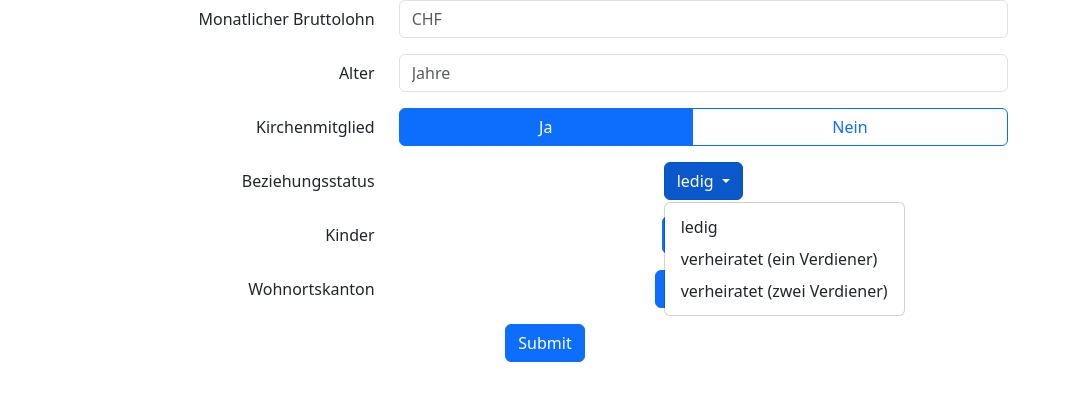
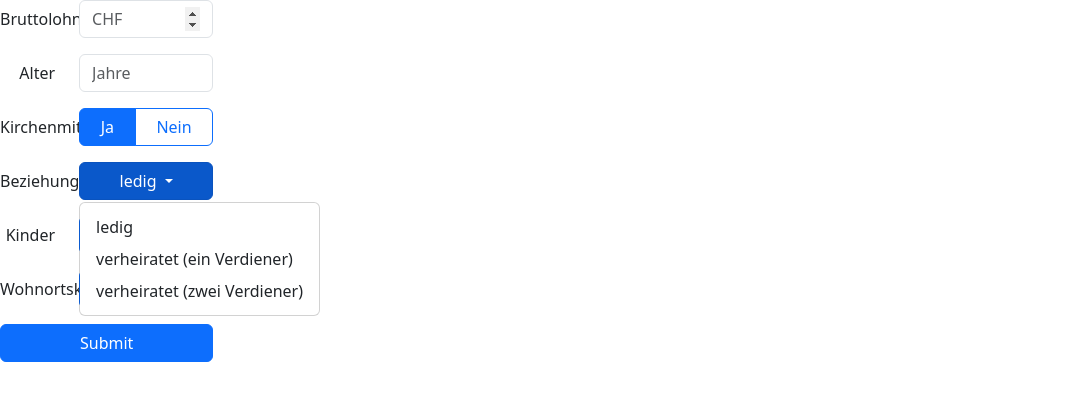
Before and after one commit to mton2/schweizer-frank, an Angular app: page / in a window 1280 px wide. Both pictures are taken after a click on the button "ledig". Shown: the top 400 px of the page, without its empty margins (0-1071 px from the left). Built offline with nearby package versions, Linux system fonts and the light colour scheme.

Commit message:
Make form appearance nicer

```diff
--- a/src/app/app.html
+++ b/src/app/app.html
@@ -1,18 +1,16 @@
-<div class="container text-center">
-  <div class="row">
-    <div class="col-10">
+<div class="col-12 col-md-6 col-lg-2">
   <form>
 
     <!-- Monthly salary -->
-        <div class="mb-3 row align-items-center">
-          <label for="monthlySalaryInput" class="col-sm-4 col-form-label text-end">Monatlicher Bruttolohn</label>
+    <div class="mb-3 row">
+      <label for="monthlySalaryInput" class="col-sm-4 col-form-label text-end">Bruttolohn</label>
       <div class="col-sm-8">
         <input type="number" class="form-control" id="monthlySalaryInput" placeholder="CHF">
       </div>
     </div>
 
     <!-- Age -->
-        <div class="mb-3 row align-items-center">
+    <div class="mb-3 row">
       <label for="ageInput" class="col-sm-4 col-form-label text-end">Alter</label>
       <div class="col-sm-8">
         <input type="number" class="form-control" id="ageInput" placeholder="Jahre">
@@ -20,8 +18,8 @@
     </div>
 
     <!-- Church member -->
-        <div class="mb-3 row align-items-center">
-          <label for="churchMemberRadioBtnGroup" class="col-sm-4 col-form-label text-end">Kirchenmitglied</label>
+    <div class="mb-3 row">
+      <label class="col-sm-4 col-form-label text-end">Kirchenmitglied</label>
       <div class="btn-group col-sm-8" role="group" aria-label="Radio toggle button group for selecting if member of church" id="churchMemberRadioBtnGroup">
         <!-- Yes -->
         <input type="radio" class="btn-check" name="btnradio" id="churchMemberRadioBtn1" autocomplete="off" checked>
@@ -34,85 +32,66 @@
     </div>
 
     <!-- Status -->
-        <div class="mb-3 row align-items-center">
+    <div class="mb-3 row">
       <label for="statusDropdown" class="col-sm-4 col-form-label text-end">Beziehungsstatus</label>
-          <div class="dropdown col-sm-8" id="statusDropdown">
-            <button class="btn btn-primary dropdown-toggle" type="button" data-bs-toggle="dropdown" aria-expanded="false">
-              ledig
+      <div class="dropdown col-sm-8">
+        <!-- w-100 passt die Breite des Buttons an das umgebende Element an -->
+        <button class="btn btn-primary dropdown-toggle w-100" type="button" id="statusDropdown" data-bs-toggle="dropdown">
+          {{ selectedStatus }}
         </button>
         <ul class="dropdown-menu">
-              <li><a class="dropdown-item" href="#">ledig</a></li>
-              <li><a class="dropdown-item" href="#">verheiratet (ein Verdiener)</a></li>
-              <li><a class="dropdown-item" href="#">verheiratet (zwei Verdiener)</a></li>
+          <li *ngFor="let status of relationshipStatuses">
+            <a class="dropdown-item" href="#" (click)="selectedStatus = status">{{ status }}</a>
+          </li>
         </ul>
       </div>
     </div>
 
     <!-- Children -->
-        <div class="mb-3 row align-items-center">
+    <div class="mb-3 row">
       <label for="childrenDropdown" class="col-sm-4 col-form-label text-end">Kinder</label>
-          <div class="dropdown col-sm-8" id="childrenDropdown">
-            <button class="btn btn-primary dropdown-toggle" type="button" data-bs-toggle="dropdown" aria-expanded="false">
-              keine
+      <div class="dropdown col-sm-8">
+        <!-- w-100 passt die Breite des Buttons an das umgebende Element an -->
+        <button class="btn btn-primary dropdown-toggle w-100 " type="button" id="childrenDropdown"  data-bs-toggle="dropdown">
+          {{ selectedChildren }}
         </button>
         <ul class="dropdown-menu">
-              <li><a class="dropdown-item" href="#">keine</a></li>
-              <li><a class="dropdown-item" href="#">1</a></li>
-              <li><a class="dropdown-item" href="#">2</a></li>
-              <li><a class="dropdown-item" href="#">3</a></li>
-              <li><a class="dropdown-item" href="#">4</a></li>
-              <li><a class="dropdown-item" href="#">5</a></li>
+          <li *ngFor="let child of childrenOptions">
+            <a class="dropdown-item" href="#" (click)="selectedChildren = child">{{ child }}</a>
+          </li>
         </ul>
       </div>
     </div>
 
 
     <!-- Canton of residence -->
-        <div class="mb-3 row align-items-center">
-          <label for="cantonOfResidenceDropdown" class="col-sm-4 col-form-label text-end">Wohnortskanton</label>
-          <div class="dropdown col-sm-8" id="cantonOfResidenceDropdown">
-            <button class="btn btn-primary dropdown-toggle" type="button" data-bs-toggle="dropdown" aria-expanded="false">
-              Aargau
+    <div class="mb-3 row">
+      <label for="cantonDropdown" class="col-sm-4 col-form-label text-end">Wohnortskanton</label>
+      <div class="dropdown col-sm-8">
+        <!-- w-100 passt die Breite des Buttons an das umgebende Element an -->
+        <button
+          class="btn btn-primary dropdown-toggle w-100"
+          type="button"
+          id="cantonDropdown"
+          data-bs-toggle="dropdown"
+          aria-expanded="false">
+          {{ selectedCanton }}
         </button>
-            <ul class="dropdown-menu">
-              <li><a class="dropdown-item" href="#">Aargau (AG)</a></li>
-              <li><a class="dropdown-item" href="#">Appenzell Innerrhoden (AI)</a></li>
-              <li><a class="dropdown-item" href="#">Appenzell Ausserrhoden (AR)</a></li>
-              <li><a class="dropdown-item" href="#">Bern (BE)</a></li>
-              <li><a class="dropdown-item" href="#">Basel-Land (BL)</a></li>
-              <li><a class="dropdown-item" href="#">Basel-Stadt (BS)</a></li>
-              <li><a class="dropdown-item" href="#">Freiburg (FR)</a></li>
-              <li><a class="dropdown-item" href="#">Genf (GE)</a></li>
-              <li><a class="dropdown-item" href="#">Glarus (GL)</a></li>
-              <li><a class="dropdown-item" href="#">Graubünden (GR)</a></li>
-              <li><a class="dropdown-item" href="#">Jura (JU)</a></li>
-              <li><a class="dropdown-item" href="#">Luzern (LU)</a></li>
-              <li><a class="dropdown-item" href="#">Neuenburg (NE)</a></li>
-              <li><a class="dropdown-item" href="#">Nidwalden (NW)</a></li>
-              <li><a class="dropdown-item" href="#">Obwalden (OW)</a></li>
-              <li><a class="dropdown-item" href="#">St. Gallen (SG)</a></li>
-              <li><a class="dropdown-item" href="#">Schaffhausen (SH)</a></li>
-              <li><a class="dropdown-item" href="#">Solothurn (SO)</a></li>
-              <li><a class="dropdown-item" href="#">Schwyz (SZ)</a></li>
-              <li><a class="dropdown-item" href="#">Thurgau (TG)</a></li>
-              <li><a class="dropdown-item" href="#">Tessin (TI)</a></li>
-              <li><a class="dropdown-item" href="#">Uri (UR)</a></li>
-              <li><a class="dropdown-item" href="#">Waadt (VD)</a></li>
-              <li><a class="dropdown-item" href="#">Wallis (VS)</a></li>
-              <li><a class="dropdown-item" href="#">Zug (ZG)</a></li>
-              <li><a class="dropdown-item" href="#">Zürich (ZH)</a></li>
-
+        <ul class="dropdown-menu" aria-labelledby="cantonDropdown">
+          <li *ngFor="let canton of cantons">
+            <a class="dropdown-item" href="#" (click)="selectedCanton = canton">{{ canton }}</a>
+          </li>
         </ul>
       </div>
     </div>
 
+    <div class="mb-3 row">
       <div>
-          <button type="submit" class="btn btn-primary">Submit</button>
+        <button type="submit" class="btn btn-primary w-100">Submit</button>
+      </div>
     </div>
 
   </form>
 </div>
-  </div>
-</div>
 
 <router-outlet />
```
Lines whose indentation alone changed are shown as unchanged.
